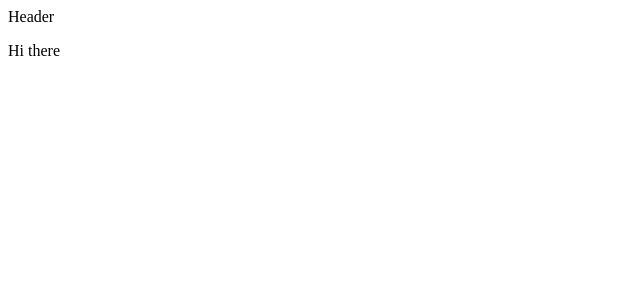
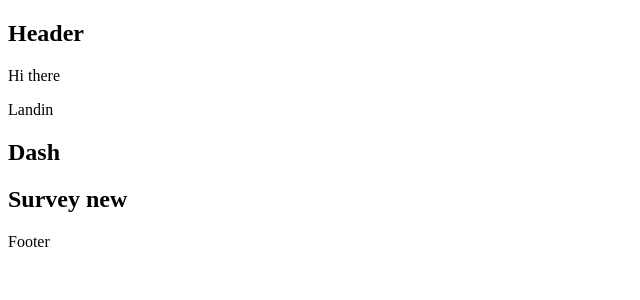
Before and after one commit to v3nt/react-fedback-app, a React (Create React App) app in the folder client/: page / in a window 1280 px wide. Shown: the top 300 px of the page, without its empty margins (0-640 px from the left). Built offline with nearby package versions, Linux system fonts and the light colour scheme.

Commit message:
mock com crated

```diff
--- a/client/src/components/App.js
+++ b/client/src/components/App.js
@@ -1,11 +1,24 @@
 import React from "react";
+import { BrowserRouter, Route } from "react-router-dom";
+
+/// Comps
 import Header from "./Header";
+import Footer from "./Footer";
+
+// Dummy comps
+const Dashboard = () => <h2>Dash</h2>;
+const SurveyNew = () => <h2>Survey new</h2>;
+const Landing = () => <p>Landin</p>;
 
 const App = () => {
   return (
     <div>
       <Header />
       <p>Hi there</p>
+      <Landing />
+      <Dashboard />
+      <SurveyNew />
+      <Footer />
     </div>
   );
 };
--- /dev/null
+++ b/client/src/components/Footer.js
@@ -0,0 +1,7 @@
+import React from "react";
+
+const Footer = () => {
+  return <div>Footer</div>;
+};
+
+export default Footer;
--- a/client/src/components/Header.js
+++ b/client/src/components/Header.js
@@ -1,7 +1,11 @@
 import React from "react";
 
 const Header = () => {
-  return <div>Header</div>;
+  return (
+    <div>
+      <h2>Header</h2>
+    </div>
+  );
 };
 
 export default Header;
```
Also changed, not shown: 1 other file (tests, documents, lock files or other folders).
